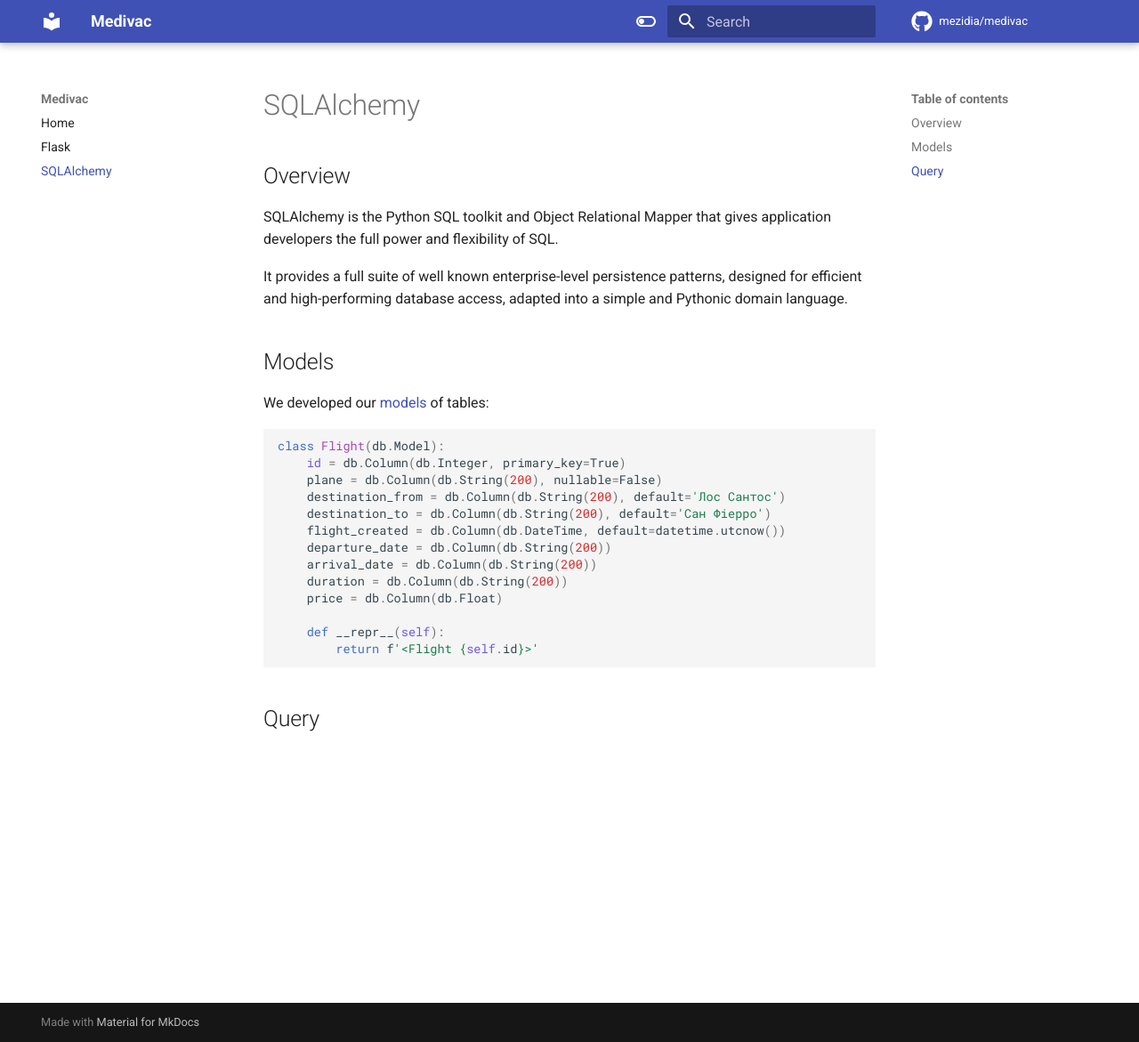
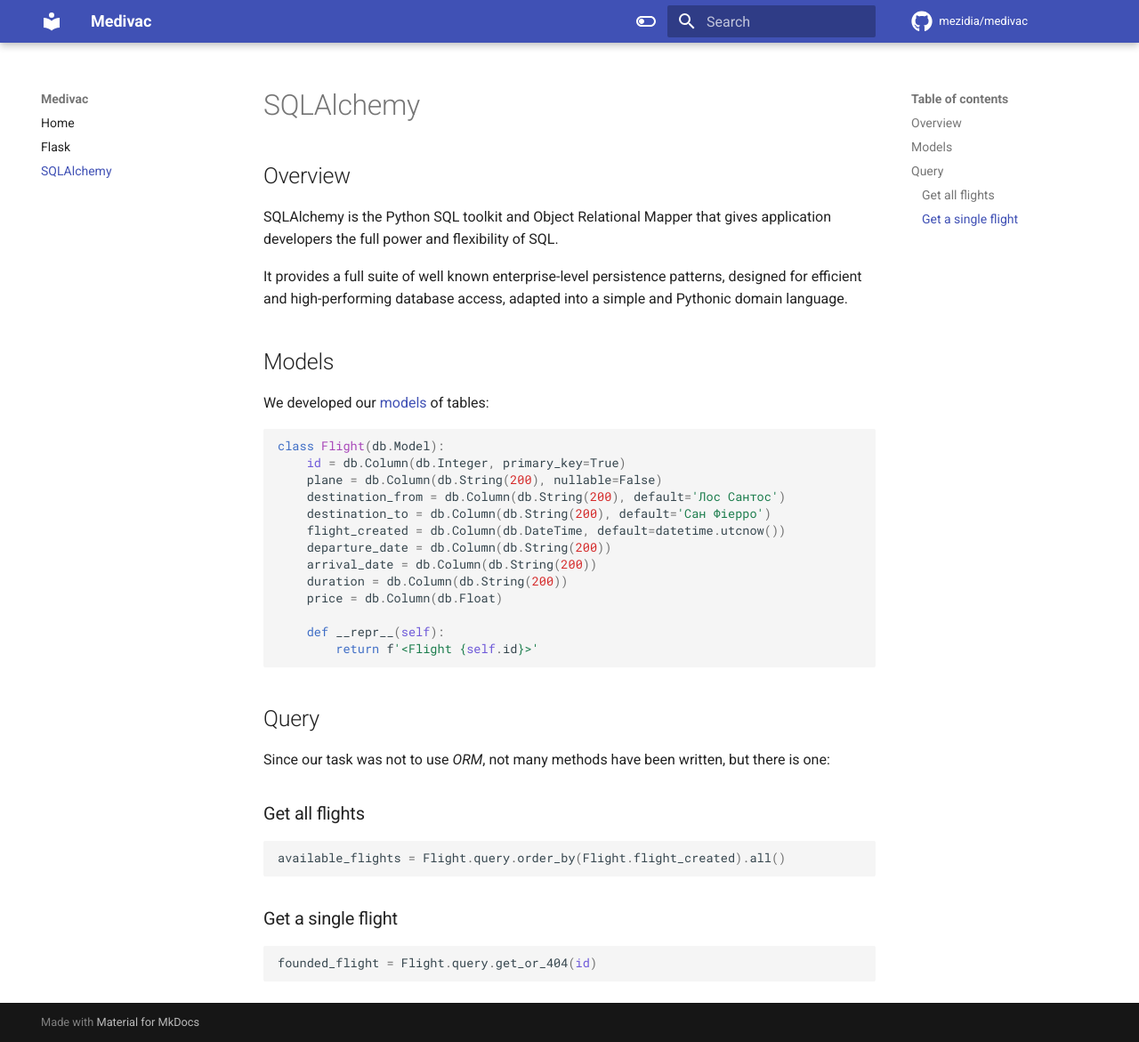
Before and after one commit to mezidia/django_labs, an MkDocs documentation site: the page built from docs/alchemy.md, in a window 1280 px wide and 1171 px high. Shown: the whole window at 89% size. Built offline with MkDocs 1.6.1 and Material for MkDocs 9.7.7, drawn with Linux system fonts in a browser that asks for light colours; comment, search, counter and statistics services are not loaded.

Commit message:
Update alchemy.md

````diff
--- a/docs/alchemy.md
+++ b/docs/alchemy.md
@@ -2,9 +2,11 @@
 
 ## Overview
 
-SQLAlchemy is the Python SQL toolkit and Object Relational Mapper that gives application developers the full power and flexibility of SQL.
+SQLAlchemy is the Python SQL toolkit and Object Relational Mapper that gives application developers the full power and
+flexibility of SQL.
 
-It provides a full suite of well known enterprise-level persistence patterns, designed for efficient and high-performing database access, adapted into a simple and Pythonic domain language.
+It provides a full suite of well known enterprise-level persistence patterns, designed for efficient and high-performing
+database access, adapted into a simple and Pythonic domain language.
 
 ## Models
 
@@ -27,3 +29,17 @@
 ```
 
 ## Query
+
+Since our task was not to use _ORM_, not many methods have been written, but there is one:
+
+### Get all flights
+
+```python
+available_flights = Flight.query.order_by(Flight.flight_created).all()
+```
+
+### Get a single flight
+
+```python
+founded_flight = Flight.query.get_or_404(id)
+```
````
